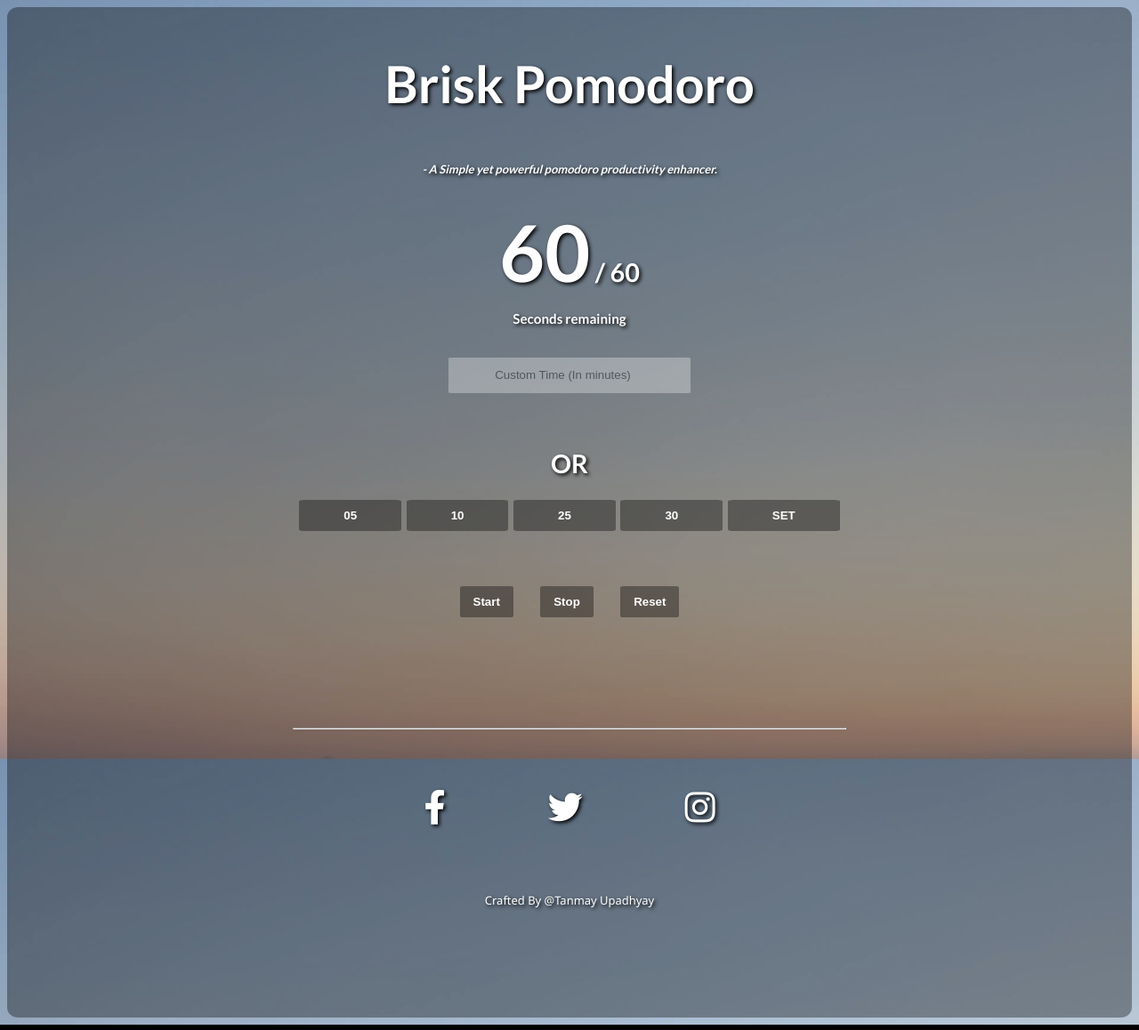
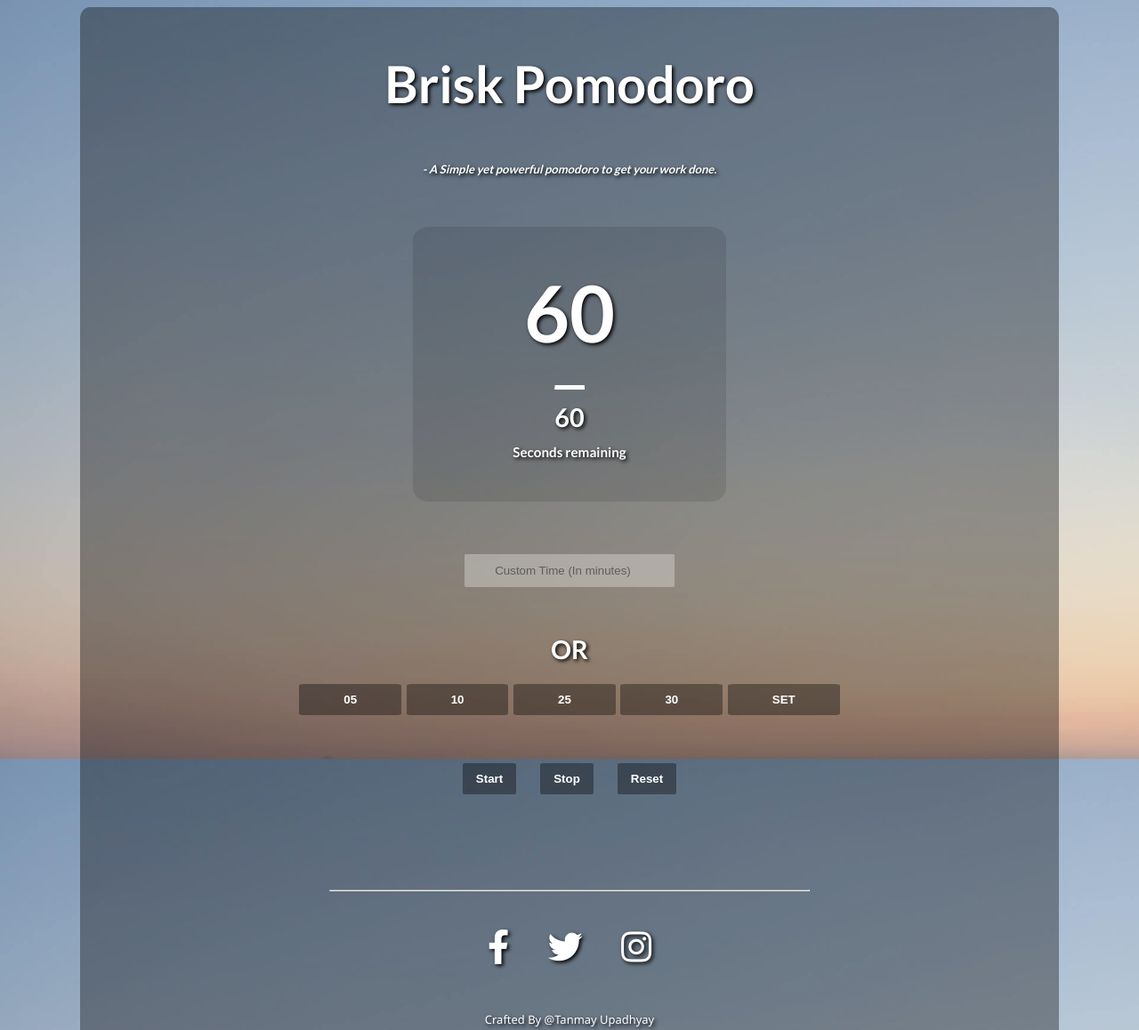
Before and after one commit to tanmay606/tanmay606.github.io, a plain HTML site: page index.htm in a window 1280 px wide. Shown: the top 1158 px of the page at 89% size. Drawn offline with Linux system fonts and the light colour scheme.

Commit message:
Final version 2

```diff
--- a/index.htm
+++ b/index.htm
@@ -12,16 +12,20 @@
     <div id="pomodoro-timer-container">
         <div id="title-pomodoro">
             <h1>
-               Brisk Pomodoro
+                Brisk Pomodoro
             </h1>
 
-            <span class="pomodoro-punch"> - A Simple yet powerful pomodoro productivity enhancer.</span>
+            <span class="pomodoro-punch"> - A Simple yet powerful pomodoro to get your work done.</span>
         </div>
 
         <div id="pomodoro-function">
             <div id="live-timer">
                 <p>
-                    <span class="live-sec"></span> / <span class="sec-limit"></span>
+                    <span class="live-sec"></span>
+
+                    <hr class="live-seperator"></hr>
+
+                     <span class="sec-limit"></span>
 
                     <br>
 
@@ -52,12 +56,6 @@
 
         <span class="footer">
             <hr class="seperator">
-            <!-- <ul class="social-media-container">
-                <li class="social-media-icon"><a href="https://www.facebook.com/tanmayupadhyay91" target="_blank" class="fb-profile-link"><i class="fab fa-facebook-f fa-3x"></i></a></li>
-                <li class="social-media-icon"><a href="https://twitter.com/tanmayupadhyay_" target="_blank" class="twitter-profile-link"><i class="fab fa-twitter fa-3x"></i></a></li>
-                <li class="social-media-icon"><a href="https://www.instagram.com/_tanmayupadhyay" target="_blank" class="instagram-profile-link"><i class="fab fa-instagram fa-3x"></i></a></li>
-            </ul> -->
-
             <div class="social-media-container">
                 <a class="social-media-icon" href="https://www.facebook.com/tanmayupadhyay91" target="_blank" class="fb-profile-link"><i class="fab fa-facebook-f fa-3x"></i></a>
                 <a class="social-media-icon" href="https://twitter.com/tanmayupadhyay_" target="_blank" class="twitter-profile-link"><i class="fab fa-twitter fa-3x"></i></a>
--- a/style.css
+++ b/style.css
@@ -1,6 +1,5 @@
 body    {
     /* responsible for styling body tag. */
-
     background: url("images/4.jpg") no-repeat center center fixed #000;
     -webkit-background-size: cover;
     -moz-background-size: cover;
@@ -14,9 +13,19 @@ body    {
 
 }
 
+div#live-timer {
+    background-color: rgba(2, 2, 2, .100);
+    border-radius: 5%;
+    width: 30%;
+    padding: 15px;
+    margin: 5% auto;
+}
+
 div#pomodoro-timer-container{
     /* parent container of the complete web app. */
 
+    width: 85%;
+    margin:auto;
     border-radius: 1%;
     display: block;
     padding: 1%;
@@ -27,8 +36,16 @@ div#pomodoro-timer-container{
 span.pomodoro-punch {
 
     /* To style punch line */
+
     font-size: small;
     font-style: italic;
+}
+
+hr.live-seperator {
+    border-top: none;
+    border-bottom: 5px solid;
+    width: 10%;
+    display: block;
 }
 
 span.live-sec {
@@ -113,13 +130,13 @@ i:hover {
 
 div.social-media-container {
     display: block;
-    padding: 5%;
+    padding: 3.5%;
 
 }
 
 a.social-media-icon {
 
-    padding: 5%;
+    padding: 2%;
     text-decoration: none;
     display: inline;
 }
@@ -145,7 +162,7 @@ a.social-media-icon {
 
         border-radius: 1%;
         display: block;
-        padding: 0%;
+        padding: 2.5%;
         padding-bottom: 9.5%;
         background: rgba(0, 0, 0, 0.356);
     }
```
